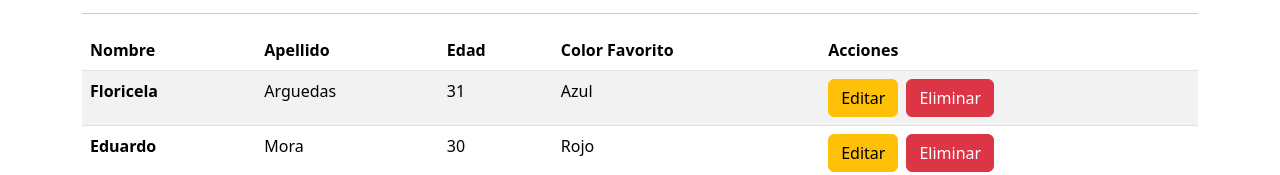
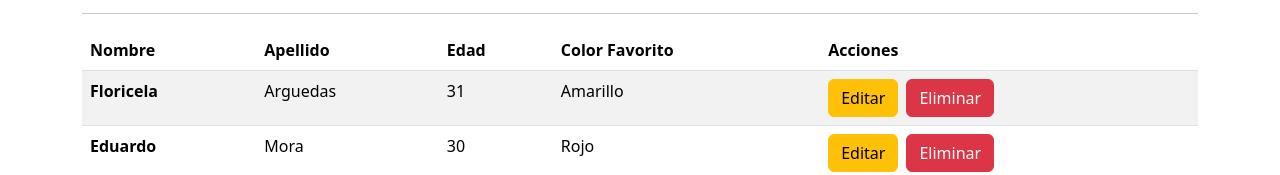
Before and after one commit to FloRiArguedas/EducacionIT_Desafio13, a React (Vite) app: page / in a window 1280 px wide. Shown: the part 576-751 px from the top of the page. Built offline with nearby package versions, Linux system fonts and the light colour scheme; data requests are answered from the project's data file.

Commit message:
Refactorización de Inicio APP

```diff
--- a/data/db.json
+++ b/data/db.json
@@ -5,7 +5,7 @@
       "nombre": "Floricela",
       "apellido": "Arguedas",
       "edad": "31",
-      "color": "Azul"
+      "color": "Amarillo"
     },
     {
       "id": 2,
--- a/src/main.jsx
+++ b/src/main.jsx
@@ -5,7 +5,7 @@ import { Route, Routes } from "react-router";
 import { BrowserRouter } from "react-router-dom";
 
 import "./index.css";
-import InicioApp from "./InicioApp";
+import Usuarios from "./Usuarios";
 import Inicio from "./pages/Inicio";
 import Contacto from "./pages/Contacto";
 import Nosotros from "./pages/Nosotros";
@@ -19,7 +19,7 @@ ReactDOM.createRoot(document.getElementById("root"))
   <BrowserRouter>
     <Navbar />
     <Routes>
-      <Route path="/" element={<InicioApp />} />
+      <Route path="/" element={<Usuarios />} />
       <Route path= '/efectos' element={<Efectos />}/>
       <Route path= '/nosotros' element={<Nosotros />}/>
       <Route path= '/contacto' element={<Contacto />}/>
```
Also changed, not shown: src/Usuarios.jsx (renamed from src/InicioApp.jsx, +2 -18 lines).
